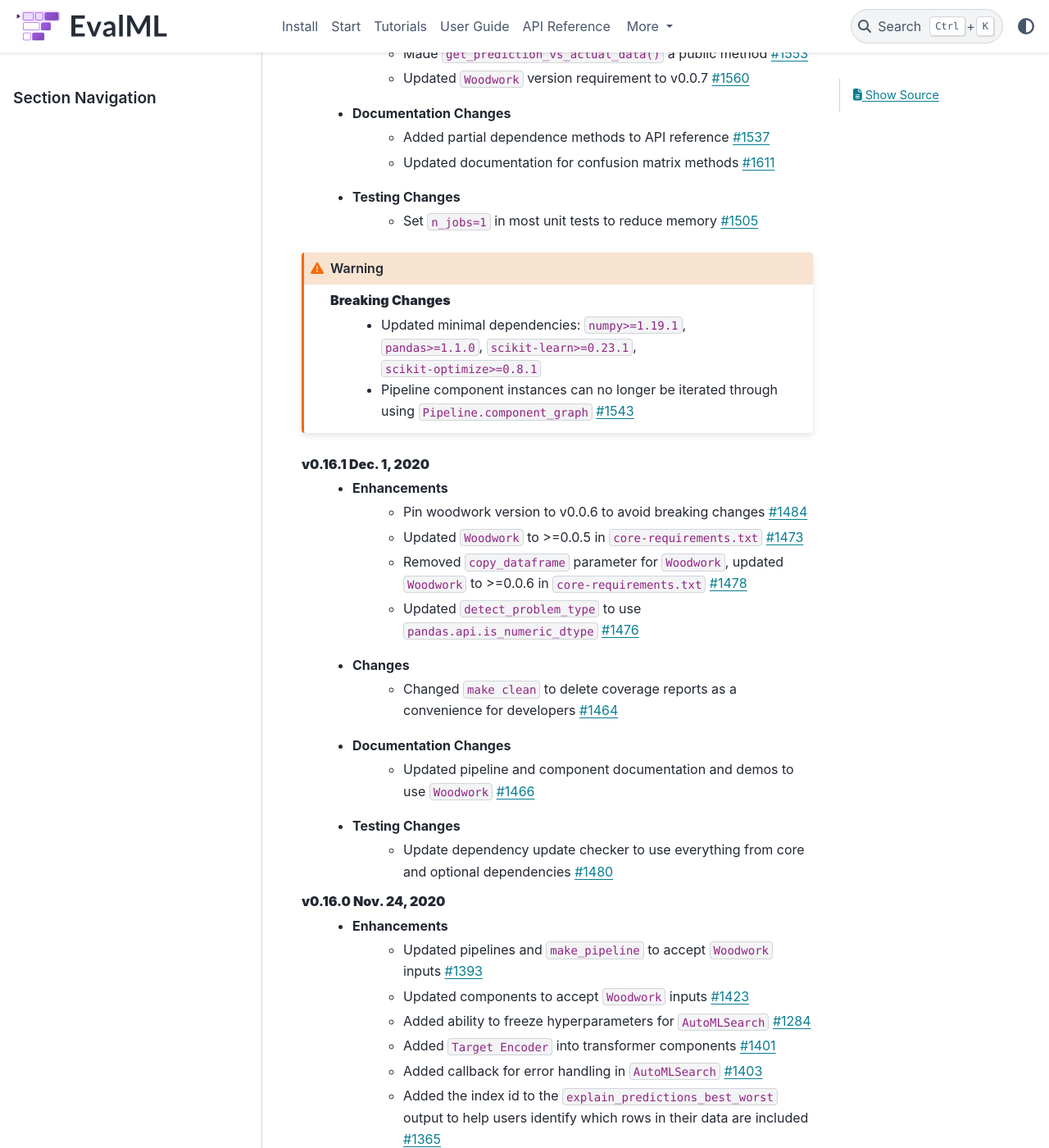
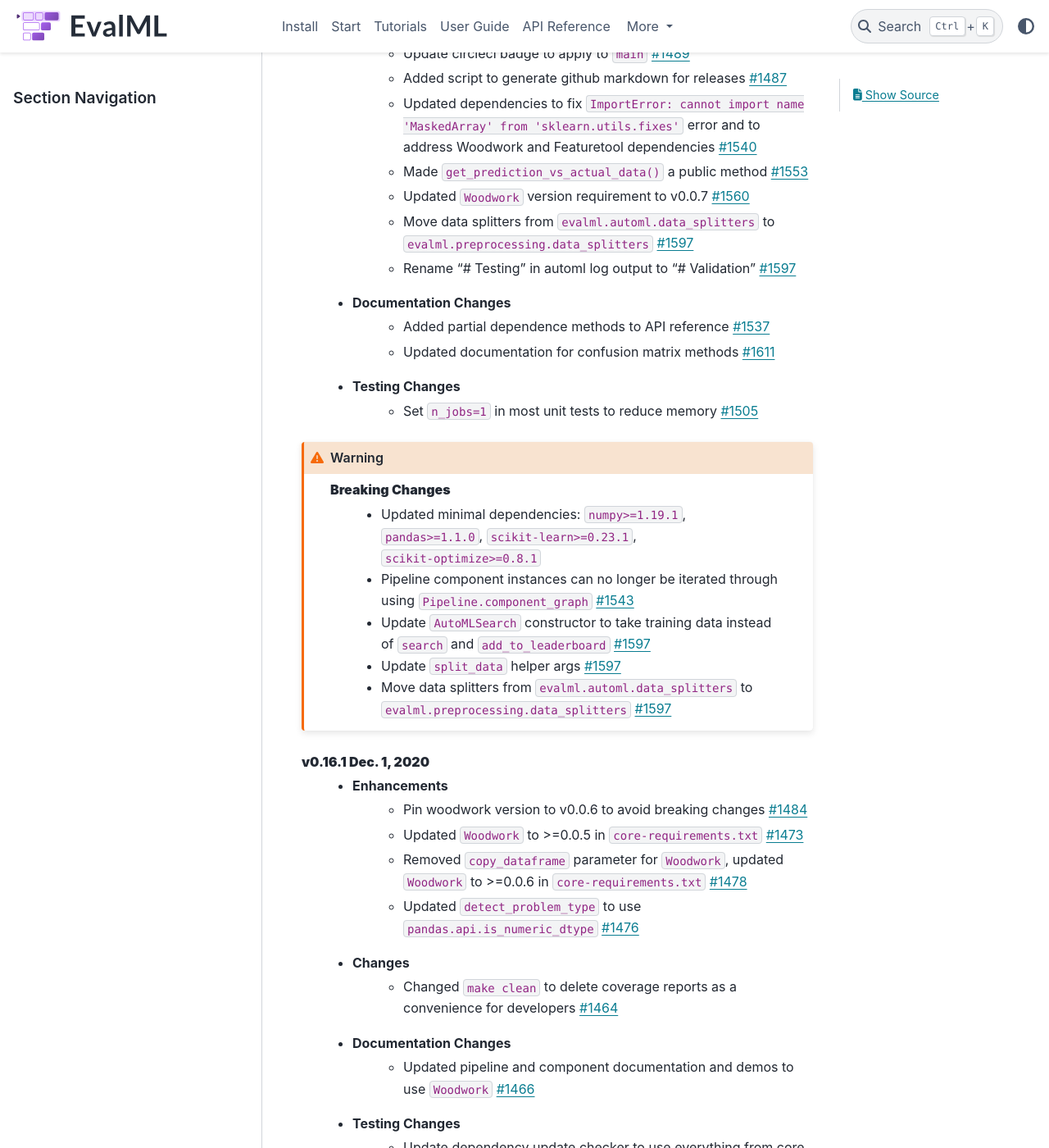
Before and after one commit to alteryx/evalml, a Sphinx documentation site: the page built from docs/source/release_notes.rst, in a window 1280 px wide and 1400 px high, scrolled down 1988 px. Shown: the whole window at 82% size. Built offline with Sphinx 7.4.7 and the PyData theme 0.15.4, drawn with Linux system fonts in a browser that asks for light colours; comment, search, counter and statistics services are not loaded; some of the changed text lies outside the part shown.

Commit message:
Release notes

```diff
--- a/docs/source/release_notes.rst
+++ b/docs/source/release_notes.rst
@@ -22,6 +22,9 @@ Release Notes
         * Added ``TimeSeriesBinaryClassificationPipeline`` and ``TimeSeriesMulticlassClassificationPipeline`` classes :pr:`1528`
         * Added ``make_data_splitter`` method for easier automl data split customization :pr:`1568`
         * Integrated ``ComponentGraph`` class into Pipelines for full non-linear pipeline support :pr:`1543`
+        * Update ``AutoMLSearch`` constructor to take training data instead of ``search`` and ``add_to_leaderboard`` :pr:`1597`
+        * Update ``split_data`` helper args :pr:`1597`
+        * Add problem type utils ``is_regression``, ``is_classification``, ``is_timeseries`` :pr:`1597`
     * Fixes
         * Fix Windows CI jobs: install ``numba`` via conda, required for ``shap`` :pr:`1490`
         * Added custom-index support for `reset-index-get_prediction_vs_actual_over_time_data` :pr:`1494`
@@ -40,6 +43,8 @@ Release Notes
         * Updated dependencies to fix ``ImportError: cannot import name 'MaskedArray' from 'sklearn.utils.fixes'`` error and to address Woodwork and Featuretool dependencies :pr:`1540`
         * Made ``get_prediction_vs_actual_data()`` a public method :pr:`1553`
         * Updated ``Woodwork`` version requirement to v0.0.7 :pr:`1560`
+        * Move data splitters from ``evalml.automl.data_splitters`` to ``evalml.preprocessing.data_splitters`` :pr:`1597`
+        * Rename "# Testing" in automl log output to "# Validation" :pr:`1597`
     * Documentation Changes
         * Added partial dependence methods to API reference :pr:`1537`
         * Updated documentation for confusion matrix methods :pr:`1611`
@@ -51,6 +56,9 @@ Release Notes
     **Breaking Changes**
         * Updated minimal dependencies: ``numpy>=1.19.1``, ``pandas>=1.1.0``, ``scikit-learn>=0.23.1``, ``scikit-optimize>=0.8.1``
         * Pipeline component instances can no longer be iterated through using ``Pipeline.component_graph`` :pr:`1543`
+        * Update ``AutoMLSearch`` constructor to take training data instead of ``search`` and ``add_to_leaderboard`` :pr:`1597`
+        * Update ``split_data`` helper args :pr:`1597`
+        * Move data splitters from ``evalml.automl.data_splitters`` to ``evalml.preprocessing.data_splitters`` :pr:`1597`
 
 
 
```
